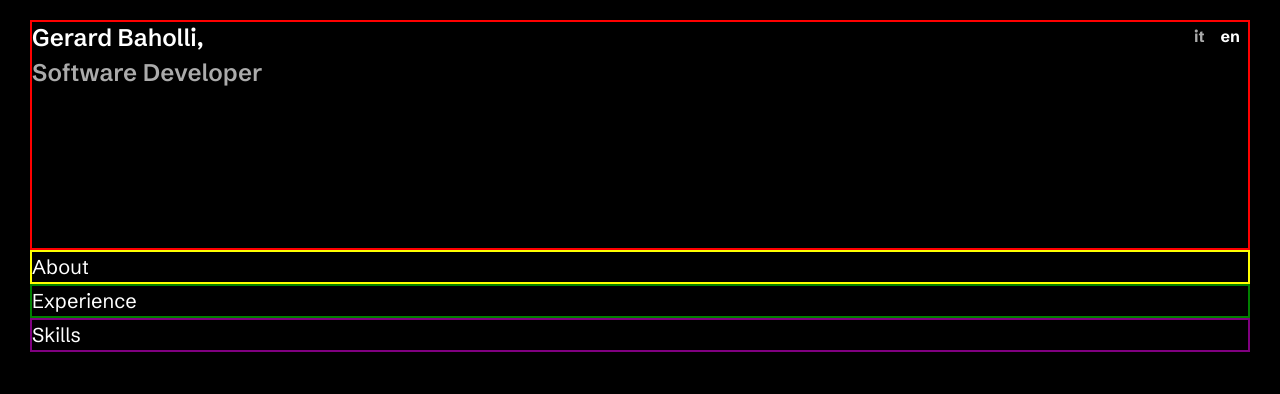
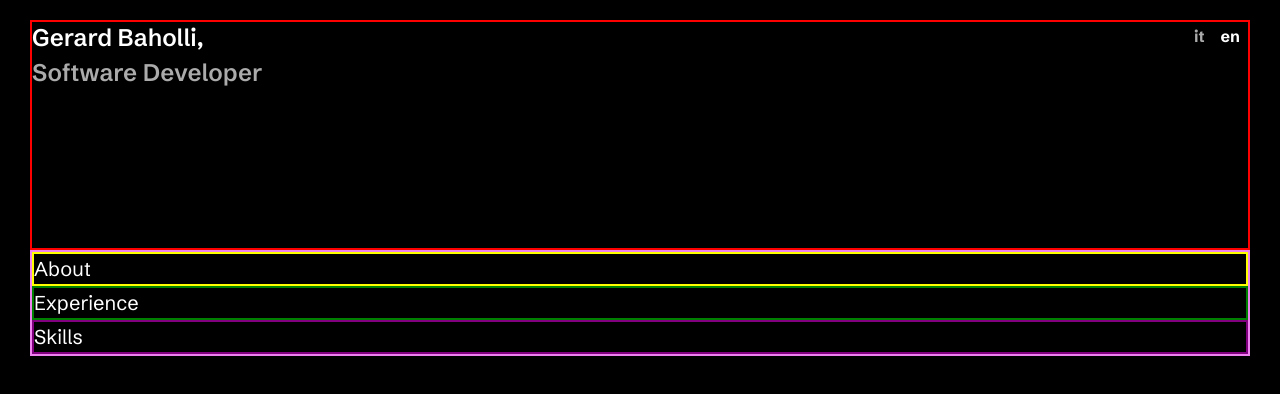
Before and after one commit to gerardbaholli/gerardbaholli.dev, a React (Vite) app: page / in a window 1280 px wide. Shown: the top 394 px of the page. Built offline with nearby package versions, Linux system fonts and the light colour scheme.

Commit message:
Add content parent

```diff
--- a/src/App.jsx
+++ b/src/App.jsx
@@ -1,15 +1,11 @@
 import Header from "./components/Header/Header.jsx";
-import About from "./components/About/About.jsx";
-import Experience from "./components/Experience/Experience.jsx";
-import Skills from "./components/Skills/Skills.jsx";
+import Content from "./components/Content/Content.jsx";
 
 function App() {
   return (
     <div className="container">
       <Header />
-      <About />
-      <Experience />
-      <Skills />
+      <Content />
     </div>
   );
 }
--- /dev/null
+++ b/src/components/Content/Content.css
@@ -0,0 +1,3 @@
+.content-container {
+    border: 2px solid violet;
+}
--- /dev/null
+++ b/src/components/Content/Content.jsx
@@ -0,0 +1,14 @@
+import "./Content.css";
+import About from "../About/About.jsx";
+import Experience from "../Experience/Experience.jsx";
+import Skills from "../Skills/Skills.jsx";
+
+export default function Content() {
+    return (
+        <div className="content-container">
+            <About />
+            <Experience />
+            <Skills />
+        </div>
+    );
+}
```
